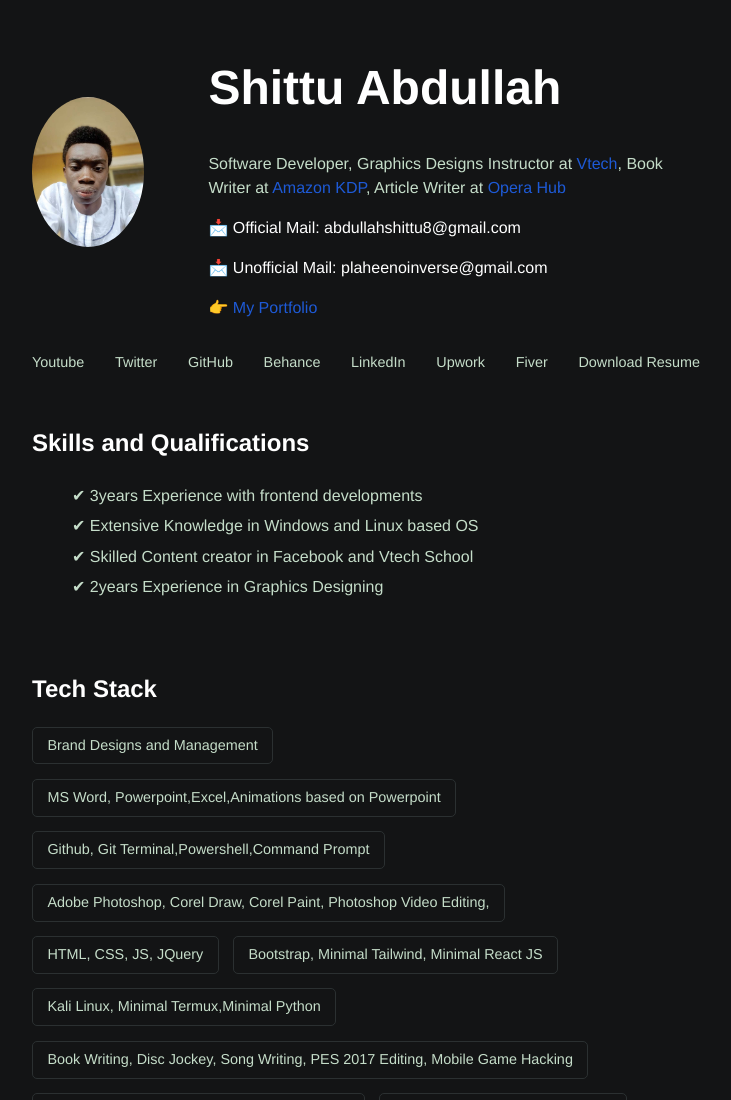
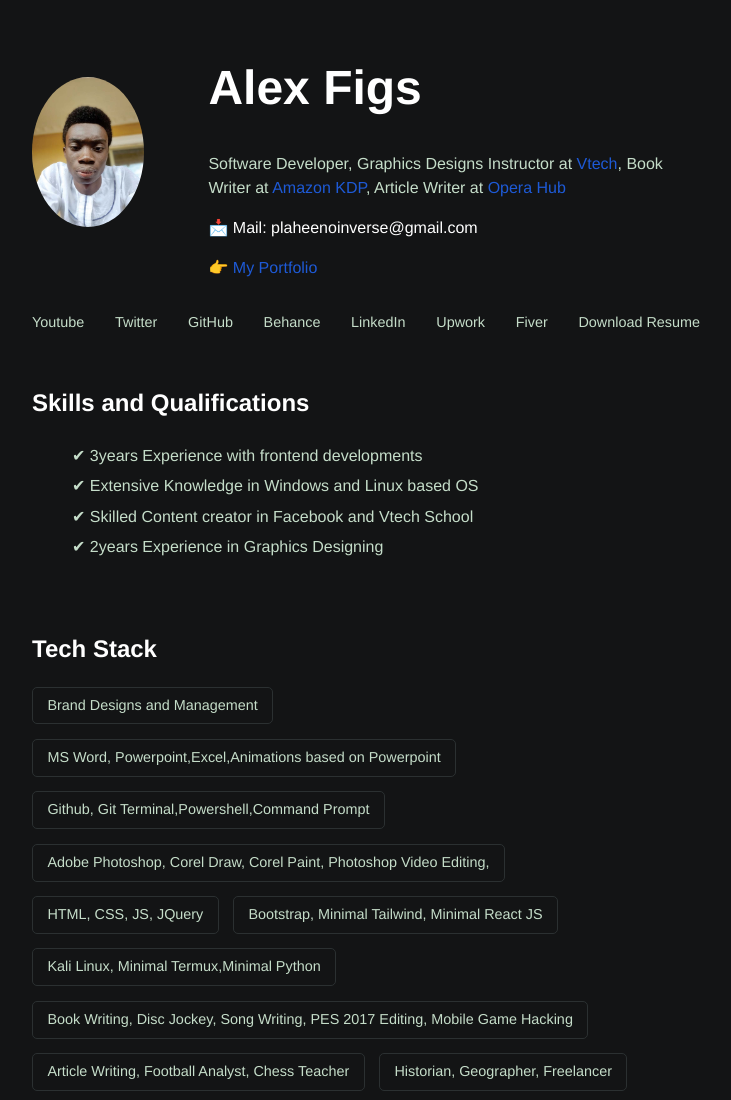
Before and after one commit to LanZeroth/Resume_Website, a plain HTML site: page index.html in a window 1280 px wide. Shown: the top 1100 px of the page, without its empty margins (274-1005 px from the left). Drawn offline with Linux system fonts and the light colour scheme.

Commit message:
Update index.html
Yep! I updated again

```diff
--- a/index.html
+++ b/index.html
@@ -13,10 +13,9 @@
             <img id="profile-pic" src="./assets/images/profile2edit.jpg" alt="">
 
             <div>
-                <h1 id="user-name">Shittu Abdullah</h1>
+                <h1 id="user-name">Alex Figs</h1>
                 <p id="bio">Software Developer, Graphics Designs Instructor at <a href="https://vtechschool.com/">Vtech</a>, Book Writer at <a href="https://kdp.amazon.com/">Amazon KDP</a>, Article Writer at <a href="https://hub.opera.com/">Opera Hub</a></p>
-                <p id="emails"> 📩 Official Mail: abdullahshittu8@gmail.com</p>
-                <p id="emails"> 📩 Unofficial Mail: plaheenoinverse@gmail.com</p>
+                <p id="emails"> 📩 Mail: plaheenoinverse@gmail.com</p>
                 <a target="_blank" href="https://habfrejo.github.io/My-Portfolio/"> 👉 My Portfolio</a>
             </div>
         </section>
```
